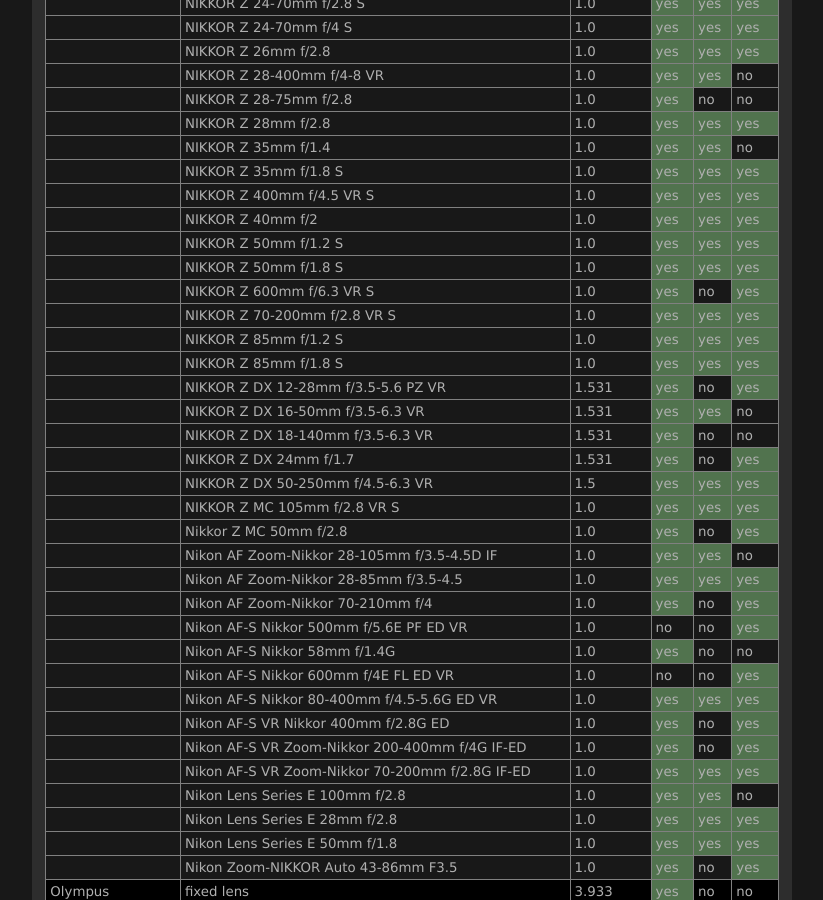
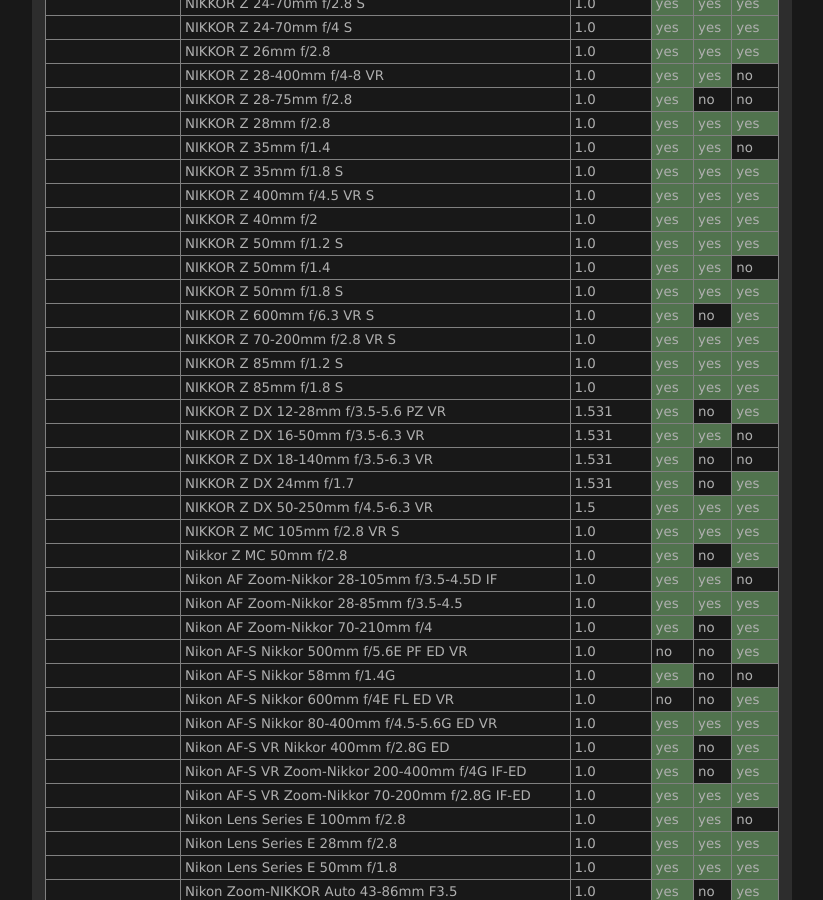
Before and after one commit to lensfun/lensfun.github.io, a Jekyll site: the page built from _posts/lenslist/2999-12-31-Lenslist-master.md, in a window 1280 px wide and 900 px high, scrolled down 16263 px. Shown: the whole window, without its empty margins (284-1107 px from the left). Built offline with Jekyll 4.4.1, drawn with Linux system fonts in a browser that asks for light colours.

Commit message:
Update master lens list from GitHub Actions

```diff
--- a/_posts/lenslist/2999-12-31-Lenslist-master.md
+++ b/_posts/lenslist/2999-12-31-Lenslist-master.md
@@ -674,6 +674,7 @@ This list was generated on 2025-02-23 from current Lensfun sources. Your Lensfun
 <tr class="lenslist-bg2"><td></td><td>NIKKOR Z 400mm f/4.5 VR S</td><td>1.0</td><td class="lenslist-highlight lenslist-check">yes</td><td class="lenslist-highlight lenslist-check">yes</td><td class="lenslist-highlight lenslist-check">yes</td></tr>
 <tr class="lenslist-bg2"><td></td><td>NIKKOR Z 40mm f/2</td><td>1.0</td><td class="lenslist-highlight lenslist-check">yes</td><td class="lenslist-highlight lenslist-check">yes</td><td class="lenslist-highlight lenslist-check">yes</td></tr>
 <tr class="lenslist-bg2"><td></td><td>NIKKOR Z 50mm f/1.2 S</td><td>1.0</td><td class="lenslist-highlight lenslist-check">yes</td><td class="lenslist-highlight lenslist-check">yes</td><td class="lenslist-highlight lenslist-check">yes</td></tr>
+<tr class="lenslist-bg2"><td></td><td>NIKKOR Z 50mm f/1.4</td><td>1.0</td><td class="lenslist-highlight lenslist-check">yes</td><td class="lenslist-highlight lenslist-check">yes</td><td class="lenslist-check">no</td></tr>
 <tr class="lenslist-bg2"><td></td><td>NIKKOR Z 50mm f/1.8 S</td><td>1.0</td><td class="lenslist-highlight lenslist-check">yes</td><td class="lenslist-highlight lenslist-check">yes</td><td class="lenslist-highlight lenslist-check">yes</td></tr>
 <tr class="lenslist-bg2"><td></td><td>NIKKOR Z 600mm f/6.3 VR S</td><td>1.0</td><td class="lenslist-highlight lenslist-check">yes</td><td class="lenslist-check">no</td><td class="lenslist-highlight lenslist-check">yes</td></tr>
 <tr class="lenslist-bg2"><td></td><td>NIKKOR Z 70-200mm f/2.8 VR S</td><td>1.0</td><td class="lenslist-highlight lenslist-check">yes</td><td class="lenslist-highlight lenslist-check">yes</td><td class="lenslist-highlight lenslist-check">yes</td></tr>
```
